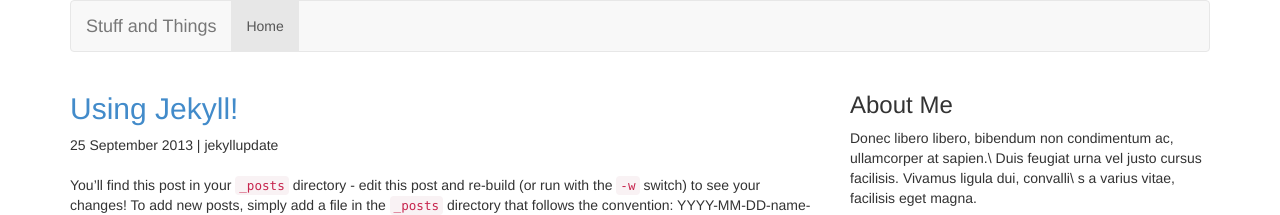
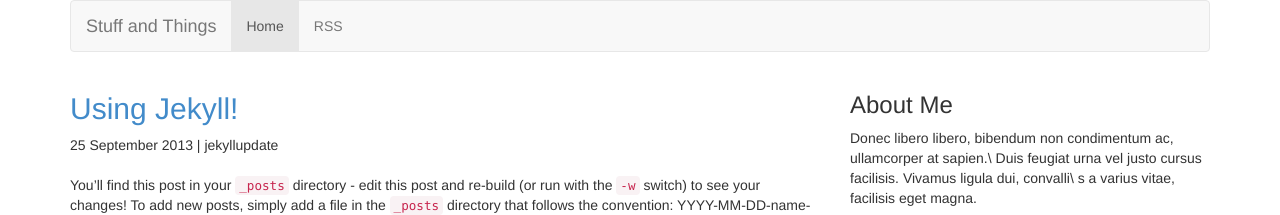
Before and after one commit to mhowell/mhowell.github.io, a Jekyll site: the page built from index.html, in a window 1280 px wide. Shown: the top 215 px of the page. Built offline with Jekyll 4.4.1, drawn with Linux system fonts in a browser that asks for light colours; nearby versions of some CDN libraries; Markdown is read by kramdown in place of the engine named in the settings; the list of posts is cut into pages by our own code.

Commit message:
Added link to rss feed

```diff
--- a/_includes/header.html
+++ b/_includes/header.html
@@ -12,6 +12,7 @@
 	<div class="navbar-collapse collapse">
 	    <ul class="nav navbar-nav">
 	 		<li class="active"><a href="/">Home</a></li>
+	 		<li><a href="/rss.xml">RSS</a></li>
 	 	</ul>
 	 </div>
 	 </div>
```
